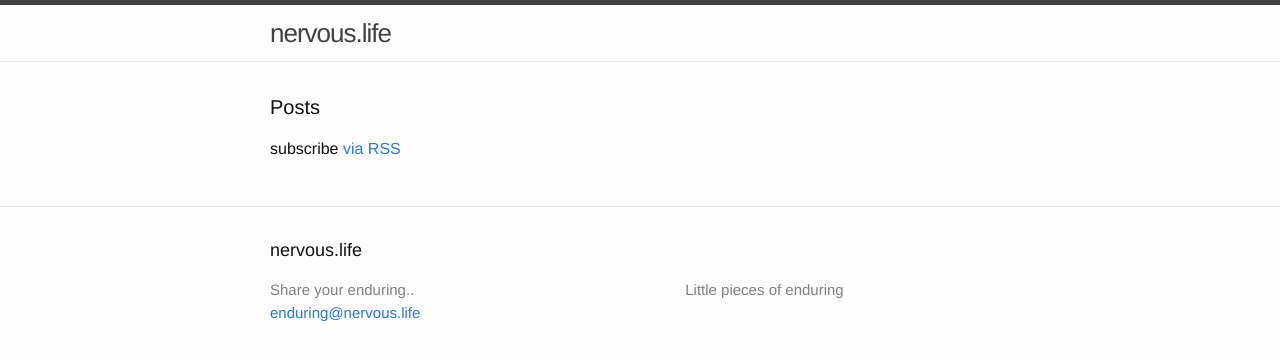
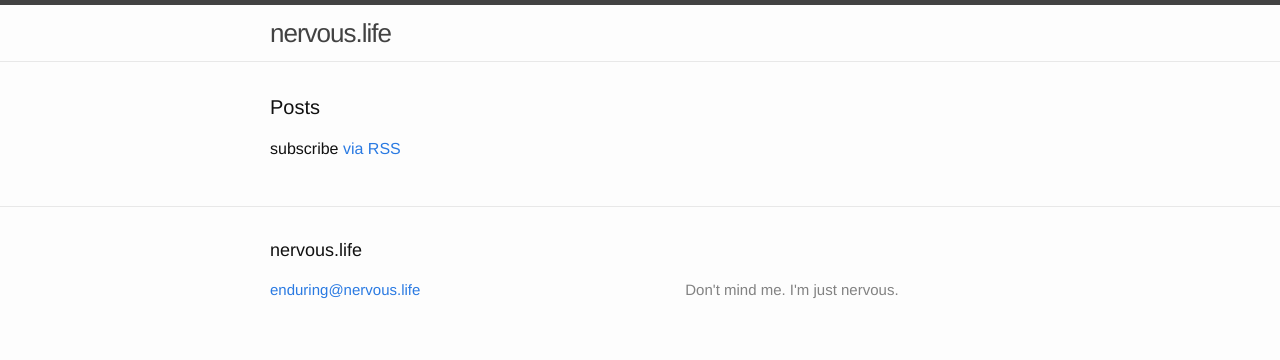
Before and after one commit to enduringlife/nervouslife, a Jekyll site: the page built from index.html, in a window 1280 px wide. Shown: the top 360 px of the page. Built offline with Jekyll 4.4.1, drawn with Linux system fonts in a browser that asks for light colours.

Commit message:
config change

```diff
--- a/_config.yml
+++ b/_config.yml
@@ -9,7 +9,7 @@
 title: nervous.life
 email: enduring@nervous.life
 description: > # this means to ignore newlines until "baseurl:"
-  Little pieces of enduring
+  Don't mind me. I'm just nervous.
 baseurl: "" # the subpath of your site, e.g. /blog
 url: "http://nervous.life" # the base hostname & protocol for your site
 
--- a/_includes/footer.html
+++ b/_includes/footer.html
@@ -7,25 +7,12 @@
     <div class="footer-col-wrapper">
       <div class="footer-col footer-col-1">
         <ul class="contact-list">
-          <li>Share your enduring..</li>
           <li><a href="mailto:{{ site.email }}">{{ site.email }}</a></li>
         </ul>
       </div>
 
       <div class="footer-col footer-col-2">
-        <ul class="social-media-list">
-          {% if site.github_username %}
-          <li>
-            {% include icon-github.html username=site.github_username %}
-          </li>
-          {% endif %}
 
-          {% if site.twitter_username %}
-          <li>
-            {% include icon-twitter.html username=site.twitter_username %}
-          </li>
-          {% endif %}
-        </ul>
       </div>
 
       <div class="footer-col footer-col-3">
```
